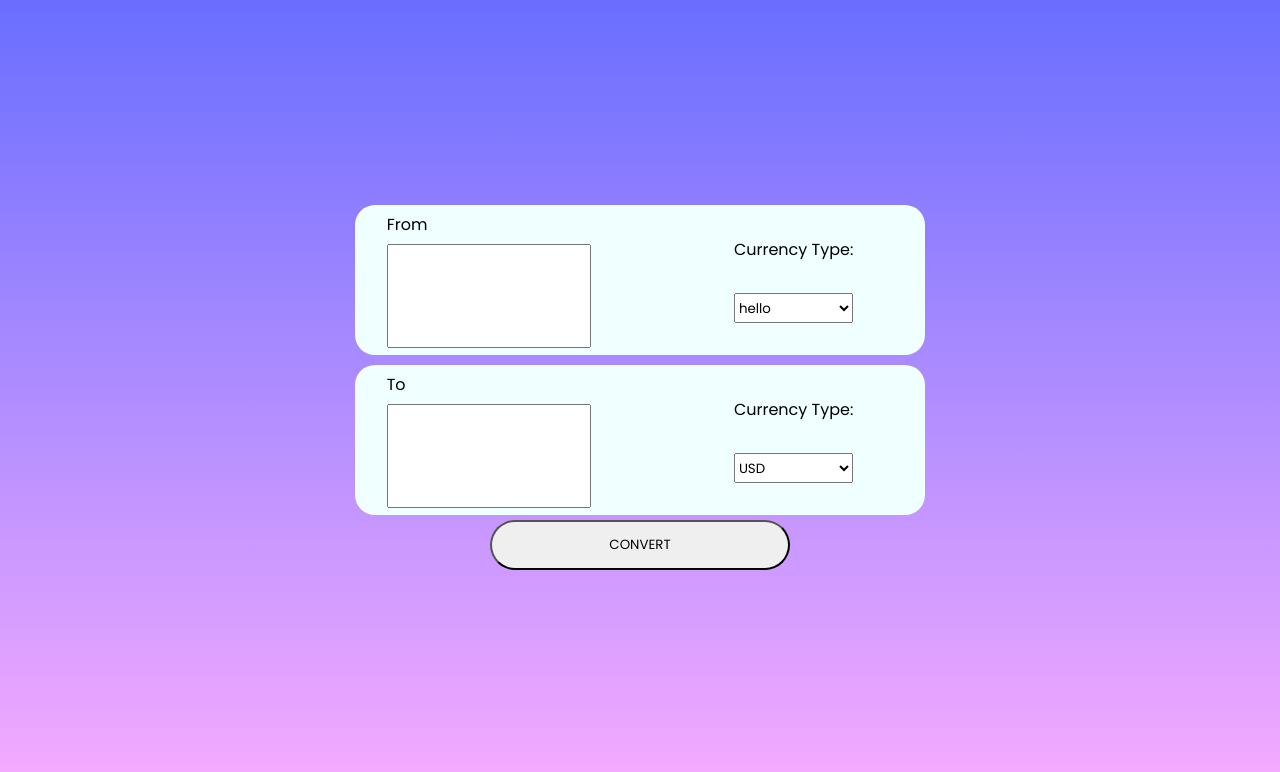
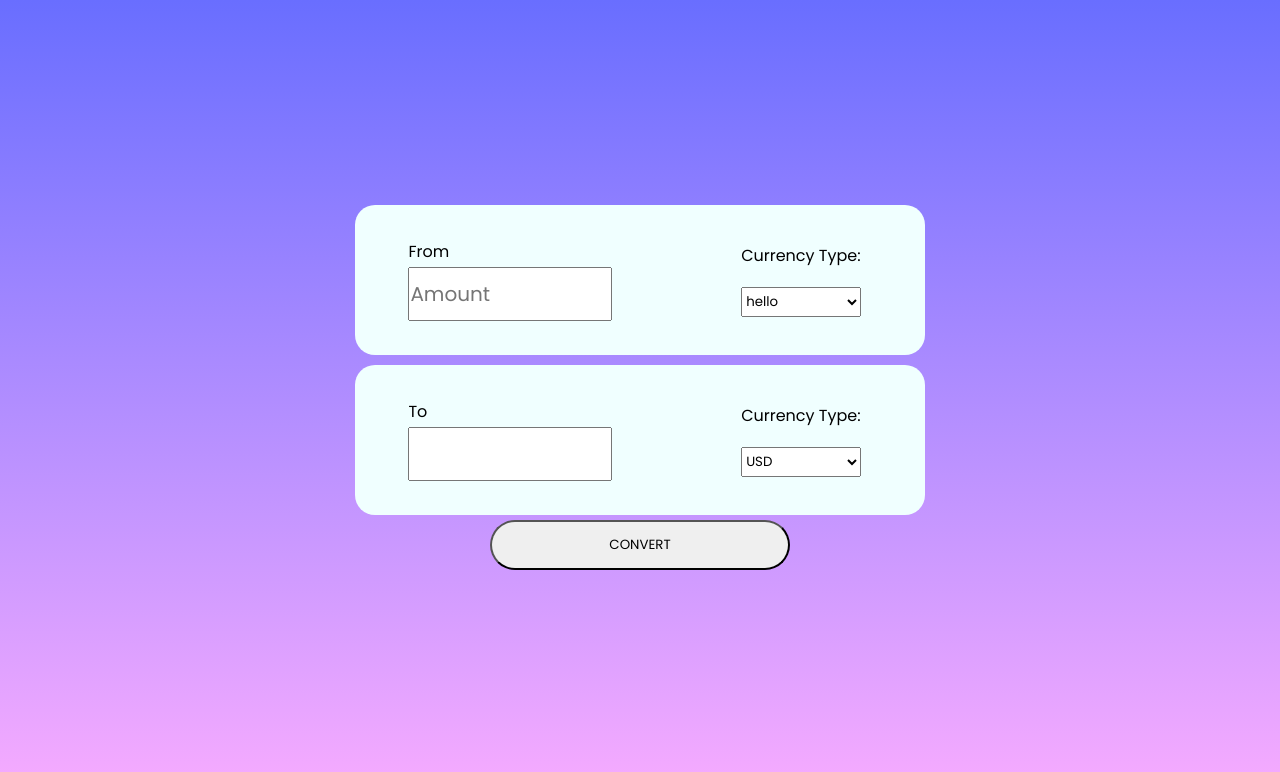
Before and after one commit to hikigaya007/Currency-exchange-React, a React (Create React App) app in the folder curr-exc/: page / in a window 1280 px wide. Shown: the top 772 px of the page. Built offline with nearby package versions, Linux system fonts and the light colour scheme.

Commit message:
final UI build done

```diff
--- a/curr-exc/public/index.html
+++ b/curr-exc/public/index.html
@@ -27,7 +27,7 @@
       work correctly both with client-side routing and a non-root public URL.
       Learn how to configure a non-root public URL by running `npm run build`.
     -->
-    <title>React App</title>
+    <title>Currency Exchange</title>
   </head>
   <body>
     <noscript>You need to enable JavaScript to run this app.</noscript>
--- a/curr-exc/src/App.css
+++ b/curr-exc/src/App.css
@@ -34,18 +34,28 @@
     justify-content: space-evenly;
 }
 .textbox1-container1{
-    margin-left: -50px;
+    margin-left: -21px;
     display: flex;
     flex-direction: column;
     justify-content: space-evenly;
 }
 .textbox1{
+    margin-top: -30px;
     margin-left: 10px;
     width:200px;
-    height: 100px;
+    height: 50px;
+    font-size: 20px;
+    outline: none;
+}
+.textbox2{
+    margin-top: -30px;
+    margin-left: 10px;
+    width:200px;
+    height: 50px;
     font-size: 30px;
     outline: none;
 }
+
 
 
 .convert-button {
--- a/curr-exc/src/App.js
+++ b/curr-exc/src/App.js
@@ -2,6 +2,12 @@ import React from 'react'
 import './App.css';
 // https://cdn.jsdelivr.net/gh/fawazahmed0/currency-api@1/latest/currencies/inr.json
 const App = () => {
+
+  // amount,
+  // onAmount,
+  // onCurrencyChange,
+  // currencyOptions=[],
+  // selectCurrency = "usd"
 
   return (
     <div className='container'>
@@ -9,11 +15,11 @@ const App = () => {
             <div className="textbox1-container">
                 <div className="textbox1-container1">
                   <p style={{marginLeft:'10px'}}>From</p>
-                  <input type="text" className="textbox1" />
+                  <input type="text" className="textbox1" placeholder='Amount'/>
                 </div>
                 <div className="textbox1-container2">
                   Currency Type:
-                  <select>
+                  <select style={{marginTop:'-20px'}}>
                     <option value="2">hello</option>
                     <option value="2"></option>
                     <option value="2"></option>
@@ -23,11 +29,11 @@ const App = () => {
             <div className="textbox1-container">
                 <div className="textbox1-container1">
                   <p style={{marginLeft:'10px'}}>To</p>
-                  <input type="text" className="textbox1" />
+                  <input type="text" className="textbox2" />
                 </div>
                 <div className="textbox1-container2">
                   Currency Type:
-                  <select>
+                  <select style={{marginTop:'-20px'}}>
                     <option value="USD">USD</option>
                     <option value="2"></option>
                     <option value="2"></option>
```
